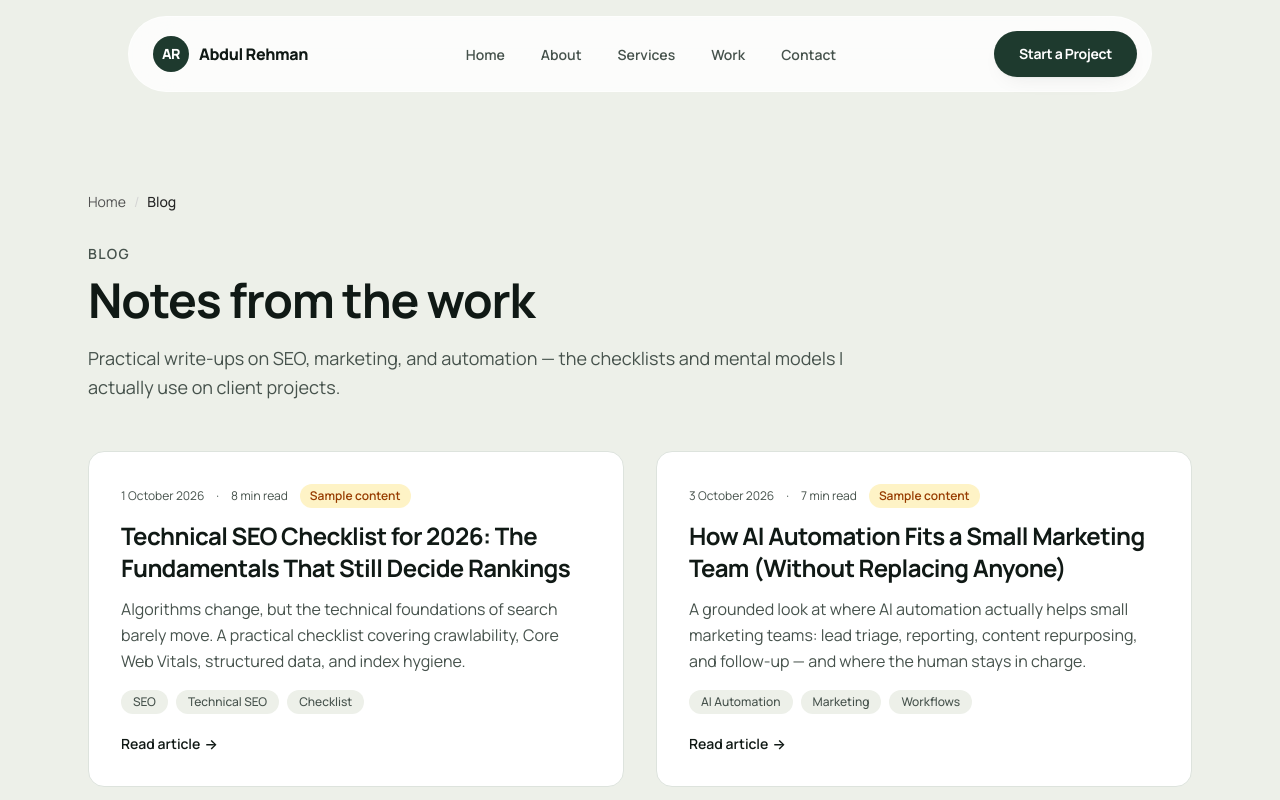
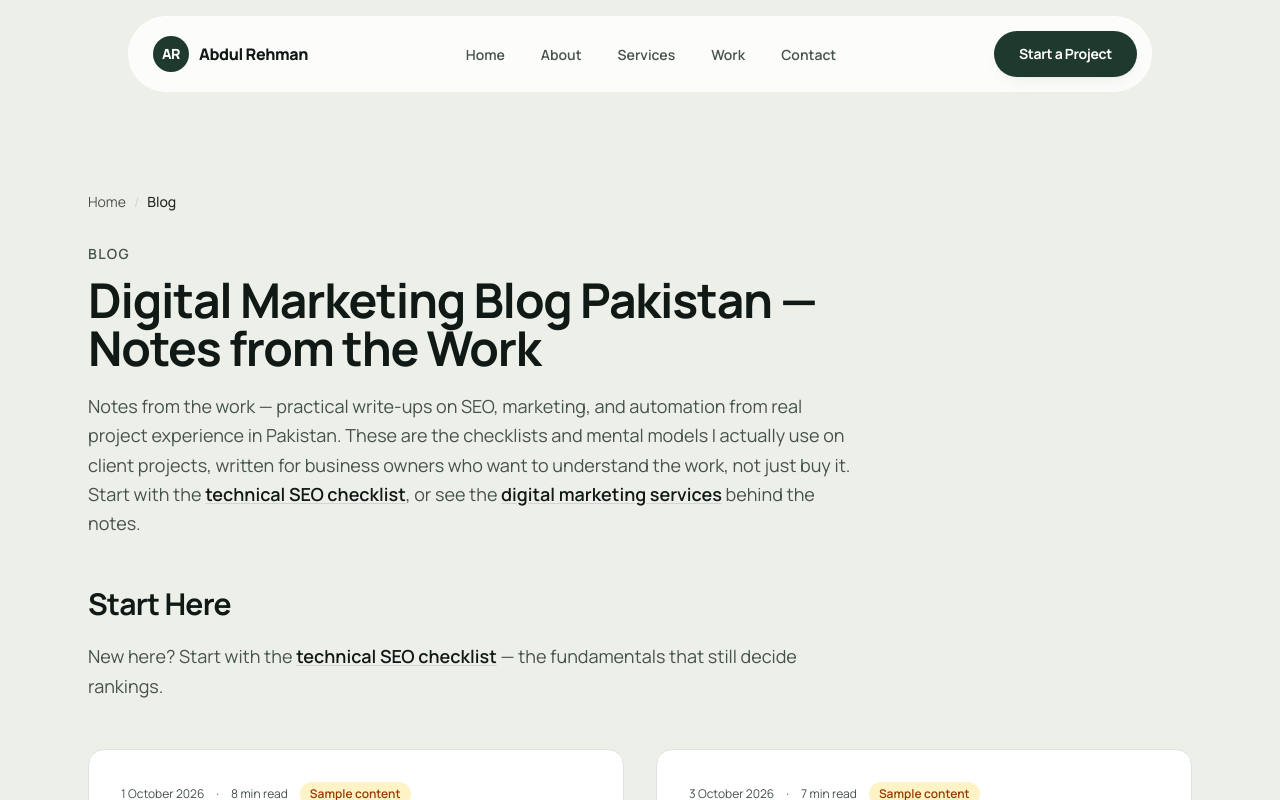
Before and after one commit to bodycartoon0111-netizen/abdul-rehman-portfolio, a Next.js app: page /blog in a window 1280 px wide. Shown: the top 800 px of the page. Built offline with nearby package versions, Linux system fonts and the light colour scheme; no server answers.

Commit message:
Blog page SEO: keyword title, description, H1, intro and Start Here section

```diff
--- a/app/blog/page.tsx
+++ b/app/blog/page.tsx
@@ -8,15 +8,15 @@ import CtaBand from "@/components/sections/CtaBand";
 
 export const metadata: Metadata = {
   title: {
-    absolute: "Blog — SEO, Marketing & Automation Notes | Abdul Rehman",
+    absolute: "SEO & Digital Marketing Blog Pakistan | Abdul Rehman",
   },
   description:
-    "Practical notes on SEO, paid marketing, web development, and AI automation — written from real project experience.",
+    "Practical notes on SEO, paid marketing, web development and AI automation from real project experience in Pakistan — checklists and mental models that work.",
   alternates: { canonical: "/blog" },
   openGraph: {
-    title: "Blog — SEO, Marketing & Automation Notes | Abdul Rehman",
+    title: "SEO & Digital Marketing Blog Pakistan | Abdul Rehman",
     description:
-      "Practical notes on SEO, paid marketing, web development, and AI automation — written from real project experience.",
+      "Practical notes on SEO, paid marketing, web development and AI automation from real project experience in Pakistan — checklists and mental models that work.",
     url: "/blog",
     type: "website",
   },
@@ -44,13 +44,43 @@ export default function BlogPage() {
       <header className="mt-8 max-w-3xl">
         <p className="text-sm font-semibold uppercase tracking-widest text-muted">Blog</p>
         <h1 className="mt-3 text-4xl font-bold tracking-tight text-ink sm:text-5xl">
-          Notes from the work
+          Digital Marketing Blog Pakistan — Notes from the Work
         </h1>
         <p className="mt-5 text-lg leading-relaxed text-muted">
-          Practical write-ups on SEO, marketing, and automation — the checklists and mental
-          models I actually use on client projects.
+          Notes from the work — practical write-ups on SEO, marketing, and automation from
+          real project experience in Pakistan. These are the checklists and mental models I
+          actually use on client projects, written for business owners who want to understand
+          the work, not just buy it. Start with the{" "}
+          <Link
+            href="/blog/technical-seo-checklist-2026"
+            className="font-semibold text-ink underline decoration-neutral-300 underline-offset-2 transition hover:decoration-neutral-900"
+          >
+            technical SEO checklist
+          </Link>
+          , or see the{" "}
+          <Link
+            href="/services"
+            className="font-semibold text-ink underline decoration-neutral-300 underline-offset-2 transition hover:decoration-neutral-900"
+          >
+            digital marketing services
+          </Link>{" "}
+          behind the notes.
         </p>
       </header>
+
+      <section className="mt-12 max-w-3xl">
+        <h2 className="text-3xl font-bold tracking-tight text-ink">Start Here</h2>
+        <p className="mt-5 text-lg leading-relaxed text-muted">
+          New here? Start with the{" "}
+          <Link
+            href="/blog/technical-seo-checklist-2026"
+            className="font-semibold text-ink underline decoration-neutral-300 underline-offset-2 transition hover:decoration-neutral-900"
+          >
+            technical SEO checklist
+          </Link>{" "}
+          — the fundamentals that still decide rankings.
+        </p>
+      </section>
 
       <div className="mt-12 grid gap-8 sm:grid-cols-2">
         {blogPosts.map((post) => (
```
